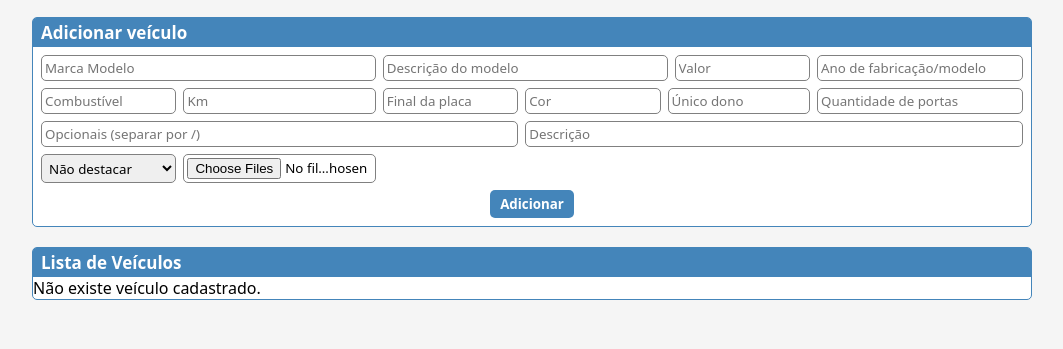
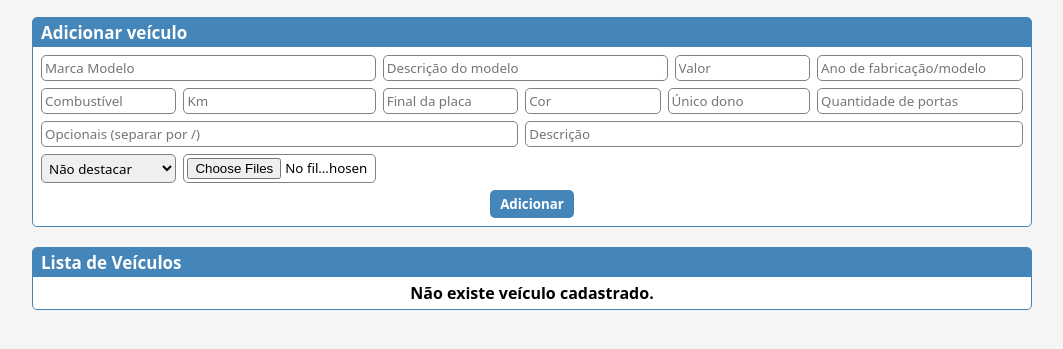
Before and after one commit to matheus-9898/loja-veiculos-cms, a PHP site: page /projetos/painel/index.php in a window 1280 px wide. Shown: the part 43-392 px from the top of the page, without its empty margins (108-1171 px from the left). Run offline with PHP 8.4, Linux system fonts and the light colour scheme; the visitor is signed in with stand-in values (Sample User, id 1); data that the repository does not hold is empty.

Commit message:
aviso tabela veículos

```diff
--- a/painel/views/css/painel.css
+++ b/painel/views/css/painel.css
@@ -52,7 +52,8 @@ label{
     left: 50%;
     transform: translate(-50%,-50%);
 }
-.avisoSemMsg{
+.avisoSemMsg,
+.avisoSemVeic{
     line-height: 2;
     font-weight: 600;
     text-align: center;
--- a/painel/views/pages/veiculos.php
+++ b/painel/views/pages/veiculos.php
@@ -28,7 +28,9 @@
                     <h2>Lista de Veículos</h2>
                     <?php
                         if(count($listaVeiculos) == 0){
-                            echo 'Não existe veículo cadastrado.';
+                    ?>
+                            <div class="avisoSemVeic">Não existe veículo cadastrado.</div>
+                    <?php
                         }else{
                     ?>
                     <table>
```
